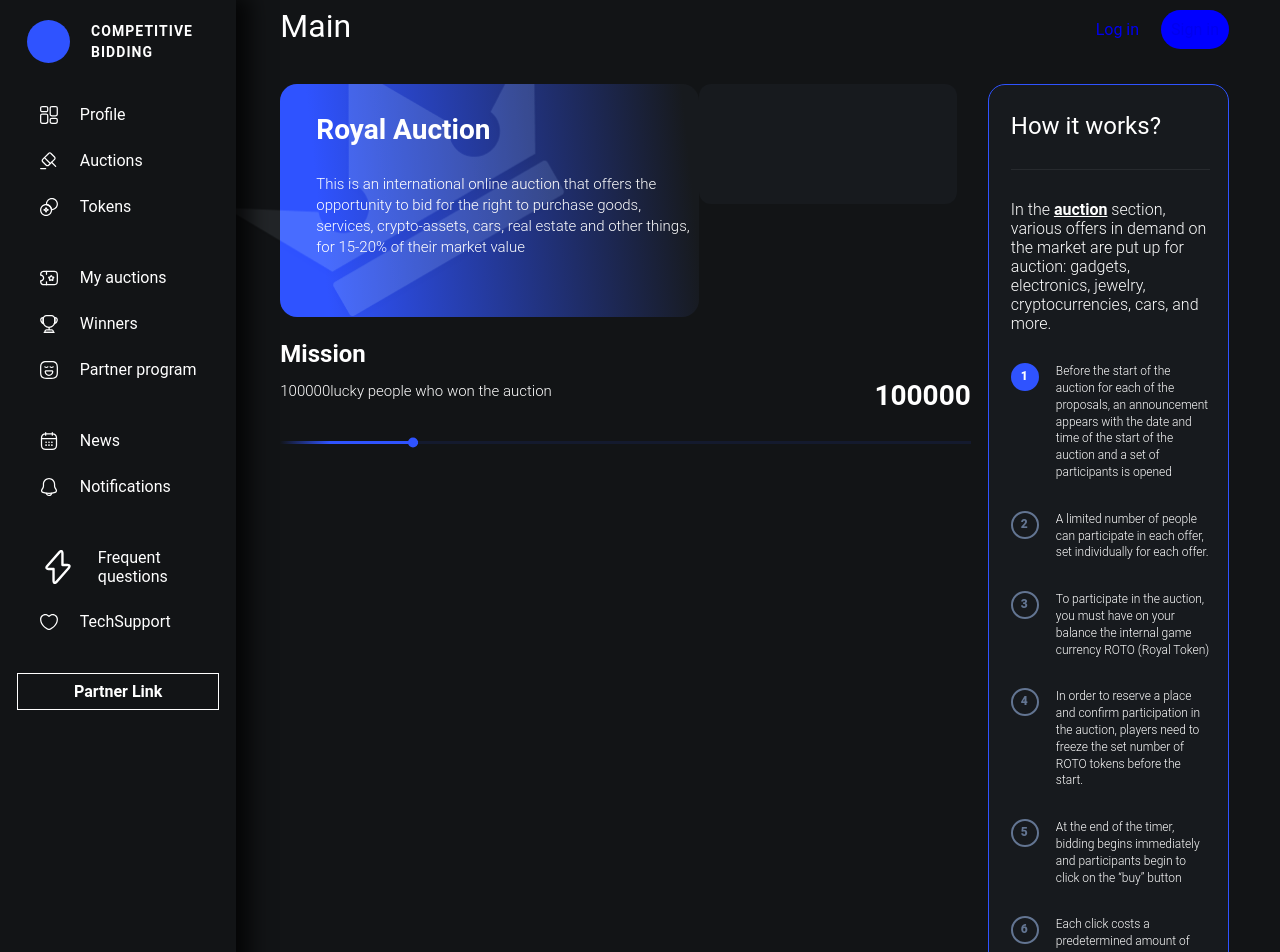
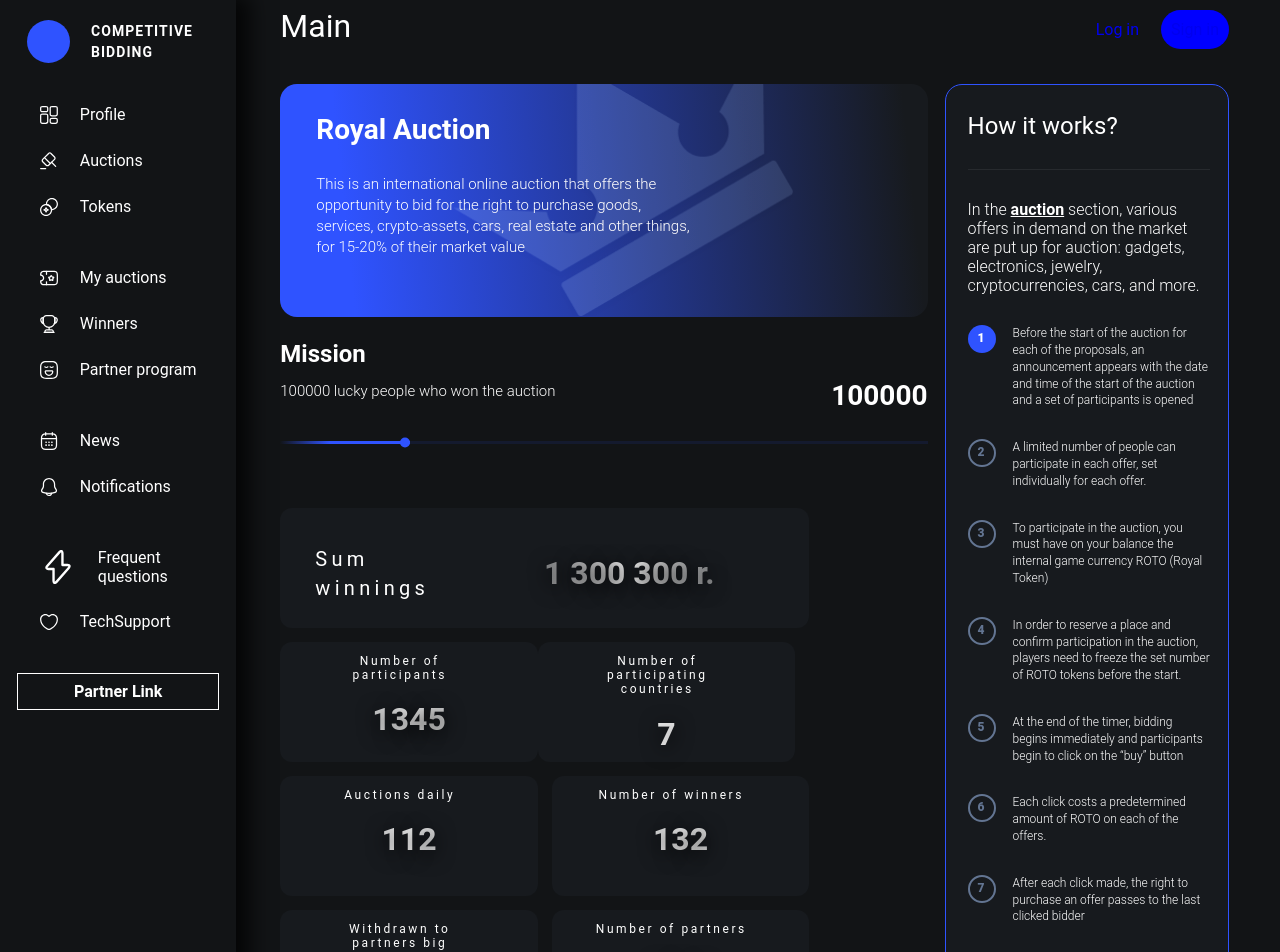
Before and after one commit to competitivebidding/frontend, a React (Vite) app: page / in a window 1280 px wide. Shown: the top 952 px of the page. Built offline with nearby package versions, Linux system fonts and the light colour scheme.

Commit message:
Структуризация 1.01

```diff
--- a/src/pages/pageMain/MainPage.jsx
+++ b/src/pages/pageMain/MainPage.jsx
@@ -3,7 +3,7 @@ import React from 'react';
 import './MainPage.scss';
 import User from './User/User.jsx';
 import AppHeader from '../../components/appHeader/AppHeader.jsx';
-import Stats from './Stats/StatsItem/StatsItem.jsx';
+import Stats from './Stats/Stats.jsx';
 import RoyalAction from './RoyalAction/RoyalAction';
 import ProgressList from './ProgressList/ProgressList';
 import Mission from './Mission/Mission';
@@ -13,6 +13,7 @@ const AuctionsPage = ({ title }) => {
 		<>
 			<AppHeader title={title} />
 			<div className="">
+
 				<div className={'main'}>
 
 					<RoyalAction />
@@ -26,6 +27,7 @@ const AuctionsPage = ({ title }) => {
 					<Stats />
 
 				</div>
+
 				<div className="main-bottom">
 					<div className="main-bottom__left">
 						<div className="social">
--- a/src/pages/pageMain/MainPage.scss
+++ b/src/pages/pageMain/MainPage.scss
@@ -7,33 +7,6 @@
 		"stats . howItWorks";
 
 	color: #ffffff;
-
-	.main__stats {
-		width: 100%;
-		max-width: 805px;
-		// min-width: 66.666%;
-		grid-area: stats;
-		margin: 64px -14px 0 0;
-		display: flex;
-		flex-wrap: wrap;
-
-		.stats__item {
-			min-width: 200px;
-			margin: 0 14px 14px 0;
-
-			&:nth-child(2) {
-				margin-right: 0px;
-			}
-
-			&:nth-child(5) {
-				margin-right: 0px;
-			}
-
-			&:last-child {
-				margin-right: 0px;
-			}
-		}
-	}
 }
 
 .main-bottom {
--- a/src/pages/pageMain/Mission/Mission.jsx
+++ b/src/pages/pageMain/Mission/Mission.jsx
@@ -8,7 +8,7 @@ const Mission = (props) => {
 		<div className={'main__mission'}>
 			<div className={'mission__title'}>Mission</div>
 			<div className={'mission__subtitle'}>
-				{props.value}lucky people who won the auction
+				{props.value} lucky people who won the auction
 				<span>{props.value}</span>
 			</div>
 			<div className={'mission__progressBar'}>
--- /dev/null
+++ b/src/pages/pageMain/stats/Data/StatsData.js
@@ -0,0 +1,46 @@
+const StatsData = [
+	{
+		styles: "big",
+		title: "Sum winnings",
+		text: "1 300 300 r.",
+		image: ""
+	},
+	{
+		styles: "",
+		title: "Number of participants",
+		text: "1345",
+		image: ""
+	},
+	{
+		styles: "",
+		title: "Number of participating countries",
+		text: "7",
+		image: ""
+	},
+	{
+		styles: "",
+		title: "Auctions daily",
+		text: "112",
+		image: ""
+	},
+	{
+		styles: "",
+		title: "Number of winners",
+		text: "132",
+		image: ""
+	},
+	{
+		styles: "",
+		title: "Withdrawn to partners big",
+		text: "944 567 r.",
+		image: ""
+	},
+	{
+		styles: "",
+		title: "Number of partners",
+		text: "234",
+		image: ""
+	}
+]
+
+export default StatsData
--- a/src/pages/pageMain/stats/Stats.jsx
+++ b/src/pages/pageMain/stats/Stats.jsx
@@ -2,40 +2,23 @@ import React from "react";
 
 import StatsItem from "./StatsItem/StatsItem";
 
+import "./Stats.scss"
+
+import StatsData from "./Data/StatsData.js"
+
 const Stats = (props) => {
+
+	const getData = StatsData.map((stat) => {
+		return <StatsItem styles={stat.styles}
+			title={stat.title}
+			text={stat.text}
+			image={stat.image}
+		/>
+	})
+
 	return (
 		<div className="main__stats">
-			<StatsItem
-				property="big"
-				title="Sum winnings"
-				text="1 300 300 r."
-			/>
-			<StatsItem
-				title="Number of participants"
-				text="1345"
-			/>
-			<StatsItem
-				title="Number of participating countries"
-				text="7 "
-			/>
-			<StatsItem
-				title="Auctions daily"
-				text="112"
-			/>
-			<StatsItem
-				// property="image"
-				title="Number of winners"
-				text="132"
-			// image="src\assets\pageMain\trophy-front-premium.png"
-			/>
-			<StatsItem
-				title="Withdrawn to partners big"
-				text="944 567 r."
-			/>
-			<StatsItem
-				title="Number of partners"
-				text="234"
-			/>
+			{getData}
 		</div>
 	)
 }
--- /dev/null
+++ b/src/pages/pageMain/stats/Stats.scss
@@ -0,0 +1,26 @@
+.main__stats {
+	width: 100%;
+	max-width: 805px;
+	// min-width: 66.666%;
+	grid-area: stats;
+	margin: 64px -14px 0 0;
+	display: flex;
+	flex-wrap: wrap;
+
+	.stats__item {
+		min-width: 200px;
+		margin: 0 14px 14px 0;
+
+		&:nth-child(2) {
+			margin-right: 0px;
+		}
+
+		&:nth-child(5) {
+			margin-right: 0px;
+		}
+
+		&:last-child {
+			margin-right: 0px;
+		}
+	}
+}
--- a/src/pages/pageMain/stats/StatsItem/StatsItem.jsx
+++ b/src/pages/pageMain/stats/StatsItem/StatsItem.jsx
@@ -4,7 +4,7 @@ import "./StatsItem.scss"
 
 const StatsItem = (props) => {
 	return (
-		<div className={`stats__item ${props.property || ""}`}>
+		<div className={`stats__item ${props.styles || ""}`}>
 			<div className="stats__title">{props.title}</div>
 			<div className="stats__content">{props.text}</div>
 			<div className="stats__image">
```
